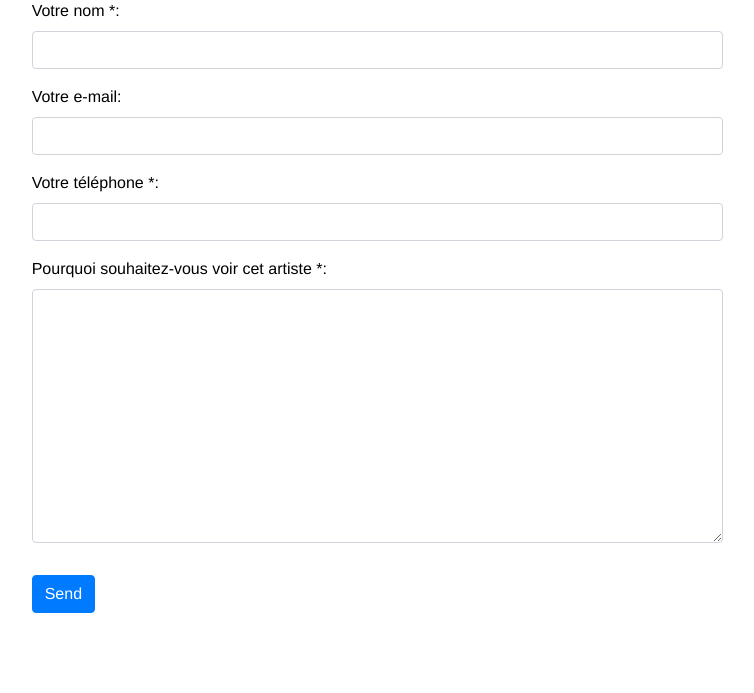
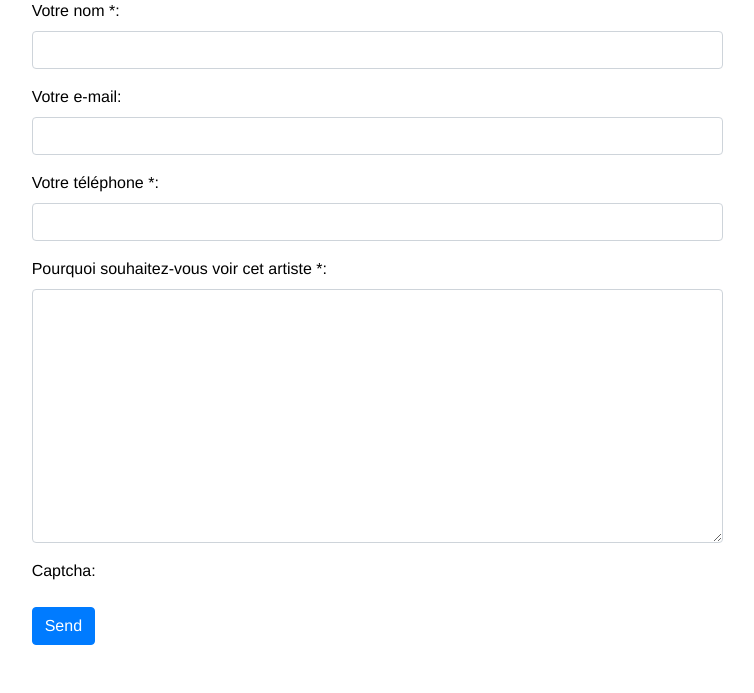
Before and after one commit to bolinocroustibat/blockhaus101, a Django app: template blockhaus101_app/templates/en/contact.html in a window 1280 px wide. Shown: the part 380-1073 px from the top of the page, without its empty margins (90-844 px from the left). Before the commit the page ends 993 px from the top, so only its background shows below. Run offline with Django 3.2, Linux system fonts and the light colour scheme; the template is opened without the code that fills it: values that come from a table or form of the project are taken from there, others are empty; parts of the project's set-up code (start-up, migrations or seed data) failed here and were passed over; some libraries are stand-ins or nearby versions.

Commit message:
Better captcha

```diff
--- a/blockhaus101/settings.py
+++ b/blockhaus101/settings.py
@@ -122,6 +122,10 @@ MAIL_SUCCESS_MESSAGE = {
     "fr": "Votre demande a bien été envoyée. Nous vous tiendrons au courant dans les plus brefs délais."
 }
 
+
+# Captchas
+CAPTCHA_CHALLENGE_FUNCT = 'captcha.helpers.math_challenge'
+
 # Local settings
 try:
     from .local_settings import *
--- a/blockhaus101_app/forms.py
+++ b/blockhaus101_app/forms.py
@@ -25,4 +25,7 @@ class FormContact(forms.Form):
         label="Pourquoi souhaitez-vous voir cet artiste *",
         widget=forms.Textarea(attrs={"class": "input-text form-control"}),
     )
-    captcha = CaptchaField()
+    captcha = CaptchaField(
+        label="Code the vérification",
+        error_messages={"invalid": "Verification code error"}
+    )
--- a/blockhaus101_app/templates/en/contact.html
+++ b/blockhaus101_app/templates/en/contact.html
@@ -38,6 +38,7 @@
 					{{ form_contact.text }}
 				</div>
 				<div class="mt-3">
+					{{ form_contact.captcha.label_tag }}
 					{{ form_contact.captcha }}
 				</div>
 				{% csrf_token %}
--- a/blockhaus101_app/templates/fr/contact.html
+++ b/blockhaus101_app/templates/fr/contact.html
@@ -38,6 +38,7 @@
 					{{ form_contact.text }}
 				</div>
 				<div class="mt-3">
+					{{ form_contact.captcha.label_tag }}
 					{{ form_contact.captcha }}
 				</div>
 				{% csrf_token %}
```
Also changed, not shown: 1 other file.
